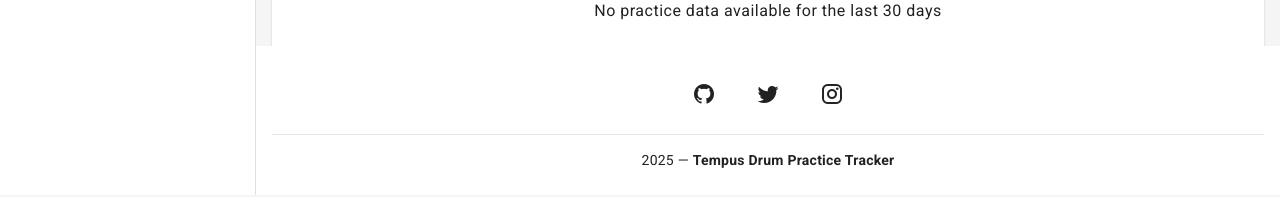
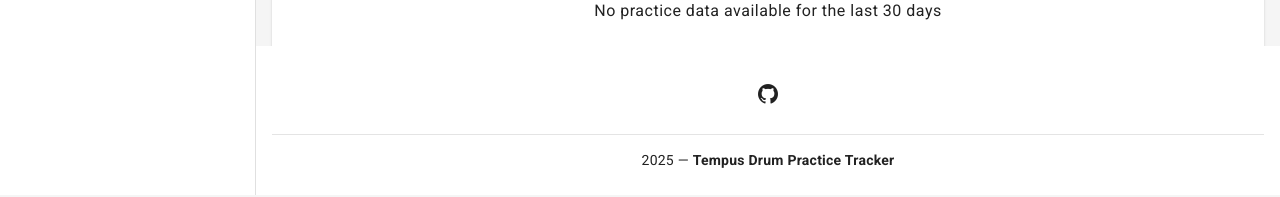
Before and after one commit to Zach-Johnson/tempus, a Vue app in the folder frontend/: page / in a window 1280 px wide. Shown: the part 605-802 px from the top of the page. Built offline with nearby package versions, Linux system fonts and the light colour scheme; no server answers.

Commit message:
remove socials

```diff
--- a/frontend/src/components/layout/AppFooter.vue
+++ b/frontend/src/components/layout/AppFooter.vue
@@ -8,6 +8,8 @@
           :icon="icon.icon"
           class="mx-2"
           variant="text"
+          target="_blank"
+          :href="icon.url"
         ></v-btn>
       </v-card-text>
 
@@ -22,8 +24,6 @@
 
 <script setup>
 const socialIcons = [
-  { icon: 'mdi-github' },
-  { icon: 'mdi-twitter' },
-  { icon: 'mdi-instagram' }
+  { icon: 'mdi-github', url: 'https://github.com/Zach-Johnson/tempus' },
 ]
 </script>
```
